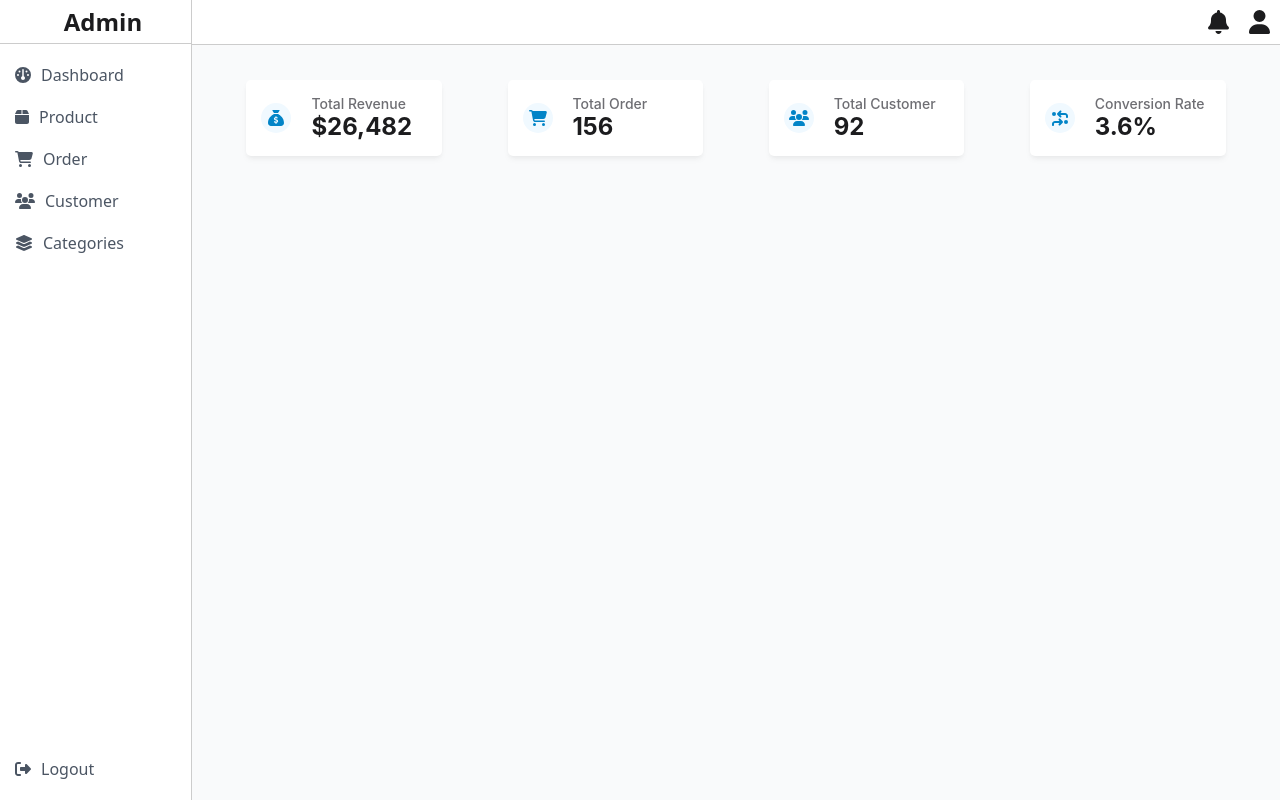
After one commit to Sachita92/Ecommerce-website, a PHP site: page /admin/dashboard.html in a window 1280 px wide. The commit adds this page. Run offline with PHP 8.4, Linux system fonts and the light colour scheme.

Commit message:
added admin-dashboard

```diff
--- /dev/null
+++ b/admin/dashboard.html
@@ -0,0 +1,85 @@
+<!DOCTYPE html>
+<html lang="en">
+
+<head>
+    <meta charset="UTF-8">
+    <meta name="viewport" content="width=device-width, initial-scale=1.0">
+    <title>admin dashboard</title>
+    <link rel="stylesheet" href="../style.css">
+    <link href="https://cdnjs.cloudflare.com/ajax/libs/font-awesome/6.7.2/css/all.min.css">
+</head>
+
+<body>
+    <div class="layout d-flex">
+        <div class="sidebar d-flex">
+            <h2 class="text-center">Admin</h2>
+            <ul class="d-flex">
+                <li><i class="fa-solid fa-gauge"></i>Dashboard</li>
+                <li><i class="fa-solid fa-box"></i>Product</li>
+                <li><i class="fa-solid fa-cart-shopping"></i>Order</li>
+                <li><i class="fa-solid fa-users"></i>Customer</li>
+                <li><i class="fa-solid fa-layer-group"></i>Categories</li>
+                <li><i class="fa-solid fa-right-from-bracket"></i>Logout</li>
+            </ul>
+        </div>
+        <div class="layout-content">
+            <div class="admin-header">
+                <div class="d-flex justify-end align-center gap">
+                    <!-- <h2>Dashboard</h2> -->
+                    <div class="d-flex gap admin-header-icon align-center">
+                        <i class="fa-solid fa-bell fa-xl"></i>
+                        <i class="fa-solid fa-user fa-xl"></i>
+                    </div>
+                </div>
+            </div>
+
+            <div class="admin-card-container">
+                <div class="container">
+                    <div class="d-flex justify-between align-center gap">
+                        <div class="admin-card d-flex gap align-center">
+                            <div class="admin-card-icon d-flex align-center justify-center">
+                                <i class="fa-solid fa-sack-dollar"></i>
+                            </div>
+                            <div>
+                                <h4 class="text-gray">Total Revenue</h4>
+                                <span>$26,482</span>
+                            </div>
+                        </div>
+                        <div class="admin-card d-flex gap align-center">
+                            <div class="admin-card-icon d-flex align-center justify-center">
+                                <i class="fa-solid fa-cart-shopping"></i>
+                            </div>
+                            <div>
+                                <h4 class="text-gray">Total Order</h4>
+                                <span>156</span>
+                            </div>
+                        </div>
+                        <div class="admin-card d-flex gap align-center">
+                            <div class="admin-card-icon d-flex align-center justify-center">
+                                <i class="fa-solid fa-users"></i>
+                            </div>
+                            <div>
+                                <h4 class="text-gray">Total Customer</h4>
+                                <span>92</span>
+                            </div>
+                        </div>
+                        <div class="admin-card d-flex gap align-center">
+                            <div class="admin-card-icon d-flex align-center justify-center">
+                                <i class="fa-solid fa-arrows-turn-to-dots"></i>
+                            </div>
+                            <div>
+                                <h4 class="text-gray">Conversion Rate</h4>
+                                <span>3.6%</span>
+                            </div>
+                        </div>
+                    </div>
+                </div>
+            </div>
+        </div>
+    </div>
+    <script src="https://cdnjs.cloudflare.com/ajax/libs/font-awesome/6.7.2/js/all.min.js"
+        integrity="sha512-b+nQTCdtTBIRIbraqNEwsjB6UvL3UEMkXnhzd8awtCYh0Kcsjl9uEgwVFVbhoj3uu1DO1ZMacNvLoyJJiNfcvg=="
+        crossorigin="anonymous" referrerpolicy="no-referrer"></script>
+</body>
+
+</html>
--- a/index.html
+++ b/index.html
@@ -7,8 +7,6 @@
     <title>Homepage</title>
     <link rel="stylesheet" href="style.css">
     <link href="https://cdnjs.cloudflare.com/ajax/libs/font-awesome/6.7.2/css/all.min.css">
-
-
 </head>
 
 <body>
@@ -21,8 +19,6 @@
                     <li>Product</li>
                     <li>Categories</li>
                     <li>About</li>
-                    <li>FAQ</li>
-                    <li>FaQ</li>
                     <li>Contact</li>
                 </ul>
                 <div class="d-flex align-center gap">
--- a/login.css
+++ b/login.css
@@ -92,6 +92,7 @@ input[type="password"] {
   top: 10px;
   cursor: pointer;
   color: #999;
+  z-index:1;
 }
 
 .options {
--- a/style.css
+++ b/style.css
@@ -40,8 +40,9 @@ ul {
 
 body {
     font-family: 'Inter', -apple-system, BlinkMacSystemFont, 'Segoe UI', Roboto, Oxygen, Ubuntu, Cantarell, 'Open Sans', 'Helvetica Neue', sans-serif;
-    background-color: #1C1C1E;
-    color: #FFFFFF;
+    background-color: #F9FAFB;
+
+    color: #1C1C1E;
 }
 
 .bg-blue {
@@ -362,3 +367,83 @@ body {
 .cart{
     margin:15px 0;
 }
+
+.justify-end{
+    justify-content: end;
+}
+.admin-header{
+    padding:10px;
+    border-bottom: 1px solid #ccc;
+    margin-bottom: 35px;
+    background: white;
+}
+
+.sidebar {
+    border-right:1px solid #ccc;
+    width:15%;
+    height:100vh;
+    flex-direction: column;
+    font-family: system-ui, -apple-system, BlinkMacSystemFont, 'Segoe UI', Roboto, Oxygen, Ubuntu, Cantarell, 'Open Sans', 'Helvetica Neue', sans-serif;
+    font-weight: 500;
+    color:#4B5563;
+    background: white;
+}
+
+.sidebar h2{
+    border-bottom: 1px solid #ccc;
+    padding:5px 0;
+    padding-left: 15px;
+    color:#1C1C1E;
+}
+
+.sidebar ul{
+    padding-left: 15px;
+    margin-top: 20px;
+    flex-direction: column;
+    flex:1;
+}
+
+.sidebar li:last-child{
+    margin-top: auto;
+}
+
+.layout-content{
+    width:85%;
+}
+.sidebar li{
+    margin-bottom: 20px;
+}
+
+.sidebar li svg{
+    margin-right: 10px;
+}
+
+.admin-card{
+    width:20%;
+    box-shadow:0 4px 6px -1px rgba(0, 0, 0, 0.05), 0 2px 4px -1px rgba(0, 0, 0, 0.03);
+    border-radius: 5px;
+    padding:15px;
+    background: white;
+    transition: all 0.3s linear;
+}
+
+.admin-card:hover{
+    transform: translateY(-10px);
+}
+
+.admin-card h4{
+    font-size: 14px;
+    font-weight: 500;
+}
+.admin-card span{
+    font-size: 24px;
+    font-weight: 700;
+}
+
+.admin-card-icon{
+    border-radius: 50%;
+    background:#F0F9FF;
+    height:30px;
+    width:30px;
+    color: #0284C7;
+}
```
Also changed, not shown: other parts of style.css (+14 -10 lines), cart.css (+42 -50 lines), cart.html (+87 -23 lines), contact.css (+9 -0 lines), contact_us.html (+116 -8 lines), login-page.html (+33 -15 lines).
